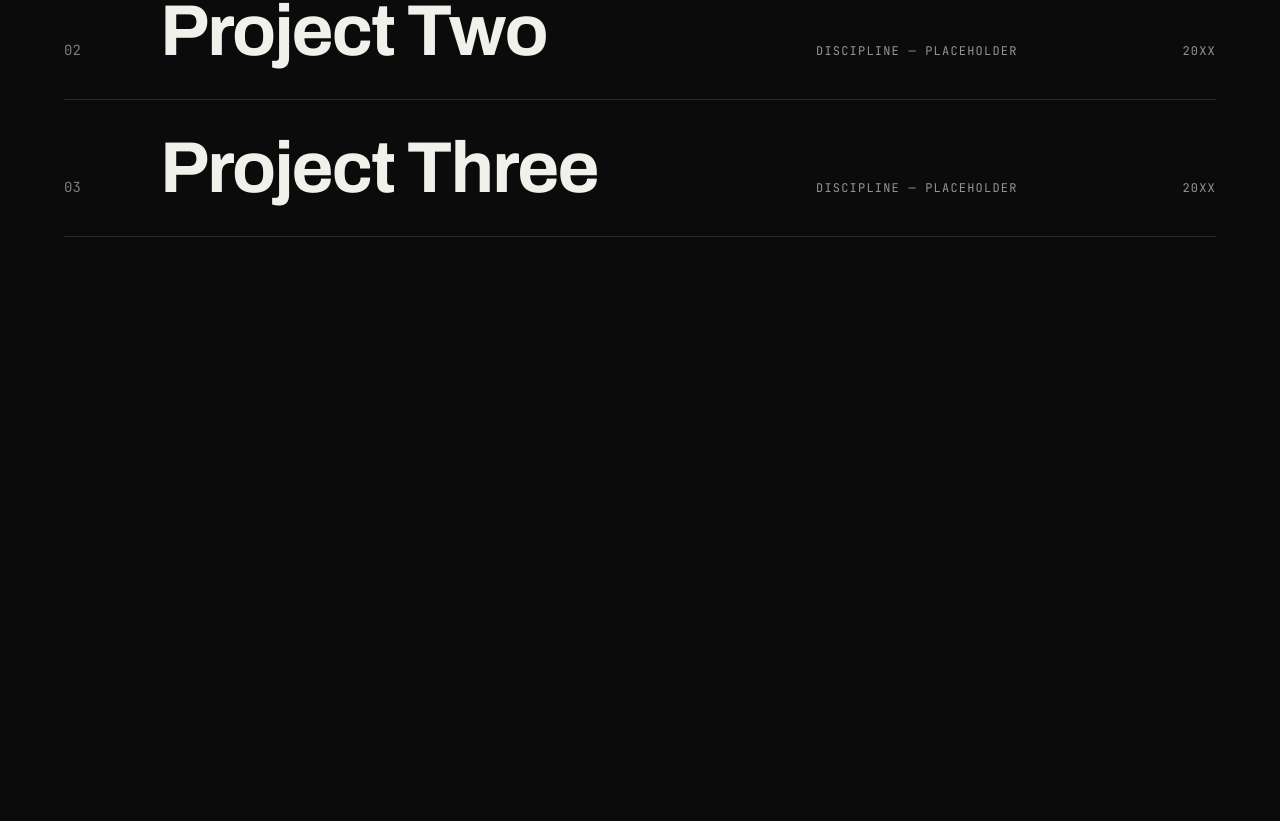
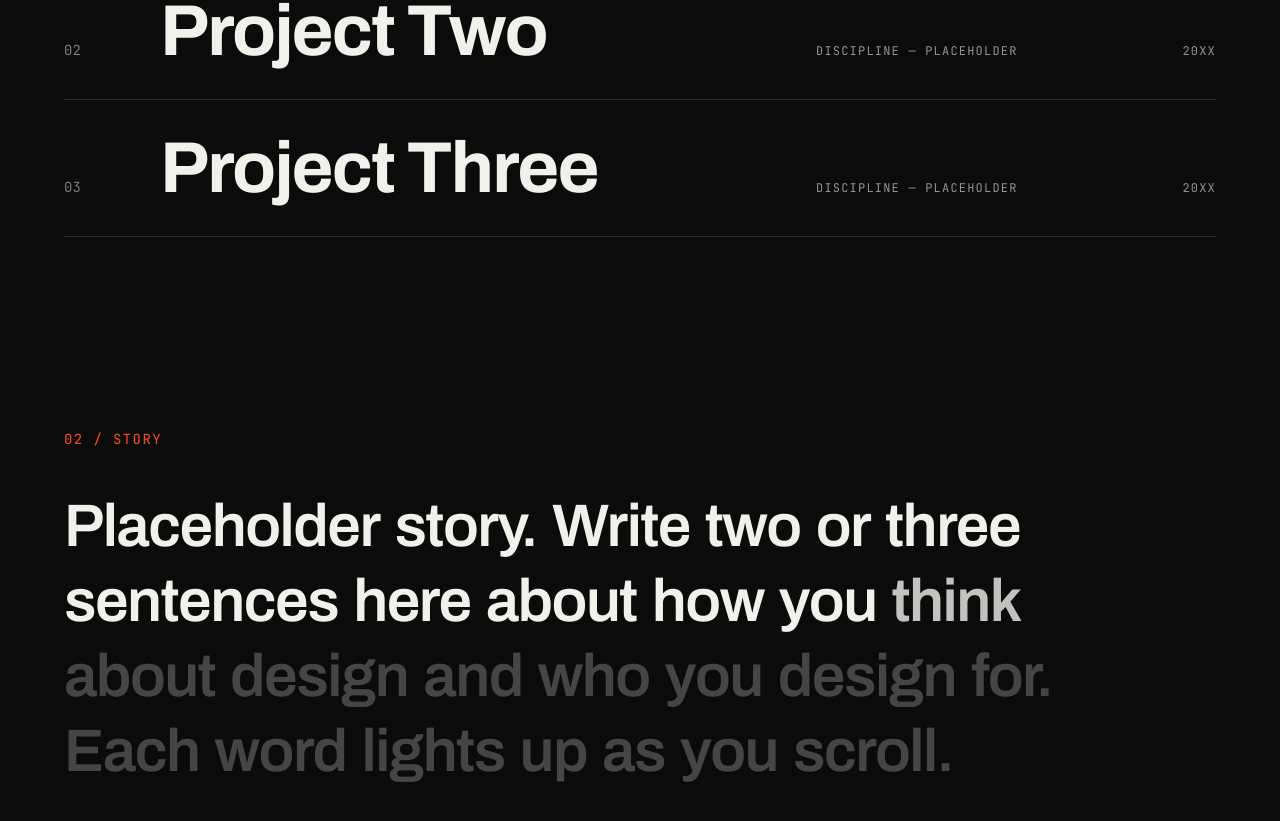
Before and after one commit to JamalOpeyemi/portfolio, a Next.js app: page / in a window 1280 px wide. Shown: the part 1080-1901 px from the top of the page. Before the commit the page ends 1413 px from the top, so only its background shows below. Built offline with nearby package versions, Linux system fonts and the light colour scheme.

Commit message:
Add scroll-highlight story section

```diff
--- /dev/null
+++ b/app/components/StoryReveal.tsx
@@ -0,0 +1,72 @@
+"use client";
+
+import { useRef } from "react";
+import {
+  motion,
+  useReducedMotion,
+  useScroll,
+  useTransform,
+  type MotionValue,
+} from "framer-motion";
+
+// PLACEHOLDER: replace with 2-3 sentences in your own voice.
+const text =
+  "Placeholder story. Write two or three sentences here about how you think about design and who you design for. Each word lights up as you scroll.";
+
+function Word({
+  children,
+  progress,
+  range,
+  reduceMotion,
+}: {
+  children: string;
+  progress: MotionValue<number>;
+  range: [number, number];
+  reduceMotion: boolean;
+}) {
+  const opacity = useTransform(
+    progress,
+    range,
+    reduceMotion ? [1, 1] : [0.25, 1]
+  );
+
+  return (
+    <motion.span style={{ opacity }} className="mr-[0.25em] inline-block">
+      {children}
+    </motion.span>
+  );
+}
+
+export default function StoryReveal() {
+  const ref = useRef<HTMLParagraphElement>(null);
+  const reduceMotion = useReducedMotion() ?? false;
+
+  const { scrollYProgress } = useScroll({
+    target: ref,
+    offset: ["start 0.9", "end 0.6"],
+  });
+
+  const words = text.split(" ");
+
+  return (
+    <p
+      ref={ref}
+      className="max-w-5xl text-3xl font-semibold leading-tight tracking-tight md:text-6xl"
+    >
+      {words.map((word, i) => {
+        const start = i / words.length;
+        const end = start + 1 / words.length;
+        return (
+          <Word
+            key={i}
+            progress={scrollYProgress}
+            range={[start, end]}
+            reduceMotion={reduceMotion}
+          >
+            {word}
+          </Word>
+        );
+      })}
+    </p>
+  );
+}
--- a/app/page.tsx
+++ b/app/page.tsx
@@ -1,6 +1,7 @@
   import HeroHeadline from "./components/HeroHeadline";
     import RevealBlock from "./components/RevealBlock";
       import WorkList from "./components/WorkList";
+        import StoryReveal from "./components/StoryReveal";
 export default function Home() {
   return (
     <main>
@@ -37,6 +38,12 @@ export default function Home() {
     </p>
     <WorkList />
   </section>
+    <section id="story" className="px-6 pb-[45vh] pt-24 md:px-16">
+    <p className="mb-10 font-mono text-sm uppercase tracking-widest text-accent">
+      02 / Story
+    </p>
+    <StoryReveal />
+  </section>
     </main>
   );
 }
```
